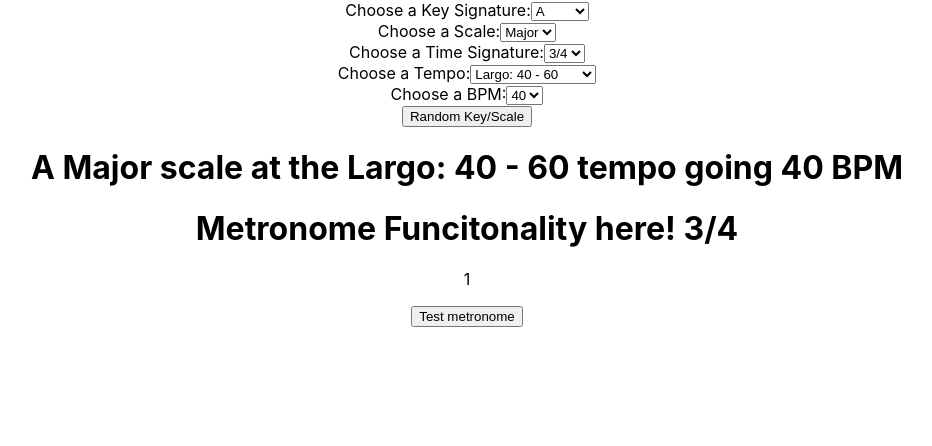
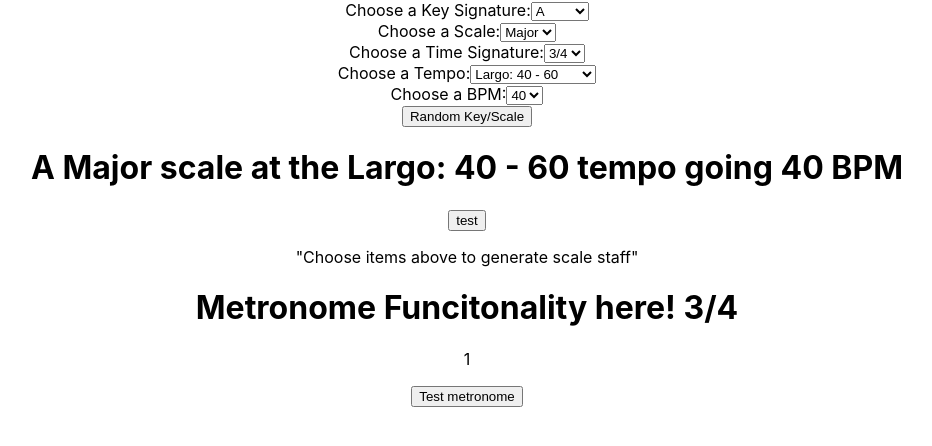
Before and after one commit to mattchley/random-rhythm, a React (Create React App) app in the folder random-rhythm/: page / in a window 1280 px wide. Shown: the top 446 px of the page, without its empty margins (173-1105 px from the left). Built offline with nearby package versions, Linux system fonts and the light colour scheme.

Commit message:
the staff Component prints out the notes in the scale.

```diff
--- a/random-rhythm/src/App.js
+++ b/random-rhythm/src/App.js
@@ -40,12 +40,11 @@ function App() {
       <BpmRange onChange={(value) => setBpm(value)} value={{ bpm: bpm, tempo: tempo, tempoArray: tempoArray, tempoObjArray: tempoObjArray }} />
 
       <RandomButton value={{ scaleArray: scaleArray, keyArray: keyArray, tempoArray: tempoArray, tempoObjArray: tempoObjArray }}
-        onClick={(value) => {
-          console.log(value)
-          // setKey(value[0]);
-          // setScale(value[1]);
-          // setTempo(value[2]);
-          // setBpm(value[3]);
+        onClick={(randomButtonResults) => {
+          setKey(randomButtonResults[0]);
+          setScale(randomButtonResults[1]);
+          setTempo(randomButtonResults[2]);
+          setBpm(randomButtonResults[3]);
         }} />
 
       <Staff value={{ scale: [scale, setScale], key: [key, setKey], keyArray: keyArray, tempo: [tempo, setTempo], bpm: [bpm, setBpm] }} />
--- a/random-rhythm/src/Components/randomButton.js
+++ b/random-rhythm/src/Components/randomButton.js
@@ -2,6 +2,10 @@ import React from "react";
 
 
 const RandomButton = props => {
+    // this component allows for the user to randomly generate a Staff with key signature, scale, tempo, and BPM.
+
+
+
     // this function takes the info from tempoObj and then randomly finds a BPM based off of the index from z
     const randomBPM = (tempoObj, z) => {
         return Math.abs(Math.ceil(Math.random() * (tempoObj[z].max - tempoObj[z].min) + tempoObj[z].min))
@@ -9,10 +13,9 @@ const RandomButton = props => {
 
     const handleSubmit = () => {
         let tempoObj = props.value.tempoObjArray
-
+        console.log('hit')
         // this variable sets the terrishold for the Key generated
         let x = Math.abs(Math.ceil(Math.random() * props.value.keyArray.length - 1))
-        console.log(x)
         // this variable sets the terrishold for the Scale generated
         let y = Math.abs(Math.ceil(Math.random() * props.value.scaleArray.length - 1))
         // this variable sets the terrishold for the Tempo generated
@@ -22,7 +25,6 @@ const RandomButton = props => {
         // returns the Key, Scale, Tempo, and BPM to be displayed on the Staff Component
         return [props.value.keyArray[x], props.value.scaleArray[y], props.value.tempoArray[z], v]
 
-
         // // this will return Key generated props.value.keyArray[x]
         // // this will return Scale generated props.value.scaleArray[y]
 
@@ -30,7 +32,7 @@ const RandomButton = props => {
 
     return (
         <div>
-            <button onClick={handleSubmit}>Random Key/Scale</button>
+            <button onClick={() => props.onClick(handleSubmit())}>Random Key/Scale</button>
         </div>
     )
 
--- a/random-rhythm/src/Components/staff.js
+++ b/random-rhythm/src/Components/staff.js
@@ -1,7 +1,7 @@
-import React from "react";
-
+import React, { useState } from "react";
 
 const Staff = props => {
+    const [staffCreated, setStaffCreated] = useState(false)
 
     const noteArray = props.value.keyArray
     const scaleType = props.value.scale[0]
@@ -31,61 +31,46 @@ const Staff = props => {
             // minor scale pattern steps: [2steps, 1step, 2steps, 2steps, 1step, 2steps, 2steps]
             // There are 12 notes in an octave and we only need 8 that folow the above pattern
             // the index counts should be 0 2 3 5 7 8 10
-            const minorScaleFilter = changeKey.filter((note, index) => {
-                if ([index] === 0) {
-                    return note
-                } else if ([index] === 2) {
-                    return note
-                } else if ([index] === 3) {
-                    return note
-                } else if ([index] === 5) {
-                    return note
-                } else if ([index] === 7) {
-                    return note
-                } else if ([index] === 8) {
-                    return note
-                } else if ([index] === 10) {
-                    return note
+            let minorScaleFiltered = []
+
+            for (let i = 0; i < changeKey.length; i++) {
+                if (i === 0 || i === 2 || i === 3 || i === 5 || i === 7 || i === 8 || i === 10) {
+                    minorScaleFiltered.push(changeKey[i])
                 }
+            }
+            return minorScaleFiltered
+            // Returns the filtered scale to reflect a Minor Octave
 
-            })
-            // Returns the filtered scale to reflect a Minor Octave
-            return minorScaleFilter
 
         } else {
             // This funciton filters out the notes in the noteArray by their index to conform to the Major scale
             // minor scale pattern steps:[2 steps, 2 steps, 1 step, 2 steps, 2 steps, 2 steps, 1 step]
             // There are 12 notes in an octave and we only need 8 that folow the above pattern
             // the index counts should be 0 2 4 5 7 9 11
-            const majorScaleFilter = changeKey.filter((note, index) => {
-                if ([index] === 0) {
-                    return note
-                } else if ([index] === 2) {
-                    return note
-                } else if ([index] === 4) {
-                    return note
-                } else if ([index] === 5) {
-                    return note
-                } else if ([index] === 7) {
-                    return note
-                } else if ([index] === 9) {
-                    return note
-                } else if ([index] === 11) {
-                    return note
+            let majorScaleFiltered = []
+            for (let i = 0; i < changeKey.length; i++) {
+                if (i === 0 || i === 2 || i === 4 || i === 5 || i === 7 || i === 9 || i === 11) {
+                    majorScaleFiltered.push(changeKey[i])
                 }
-            })
+            }
+            return majorScaleFiltered
             // Returns the filtered scale to reflect a Major Octave
-            return majorScaleFilter
         }
 
     }
 
+    const handleClick = () => {
+        setStaffCreated(!staffCreated)
+        createScale(scaleType, changeKey(noteArray, keyType))
+    }
+
     return (
         <div>
-            <h1> {props.value.key[0]} {props.value.scale[0]} scale at the {props.value.tempo[0]} tempo going {bpm} BPM</h1>
-            <p>{createScale(scaleType, changeKey(noteArray, keyType)).map(y => (
-                <option value={y}>{y}</option>
-            ))}</p>
+            <h1> {props.value.key[0]} {props.value.scale[0]} scale at the {props.value.tempo[0]} tempo going {bpm} BPM</h1> <button onClick={handleClick}>test</button>
+            {staffCreated ? createScale(scaleType, changeKey(noteArray, keyType)).map(y => {
+                return <p> {y}</p>
+            }
+            ) : <p>"Choose items above to generate scale staff"</p>}
 
         </div>
     )
```
